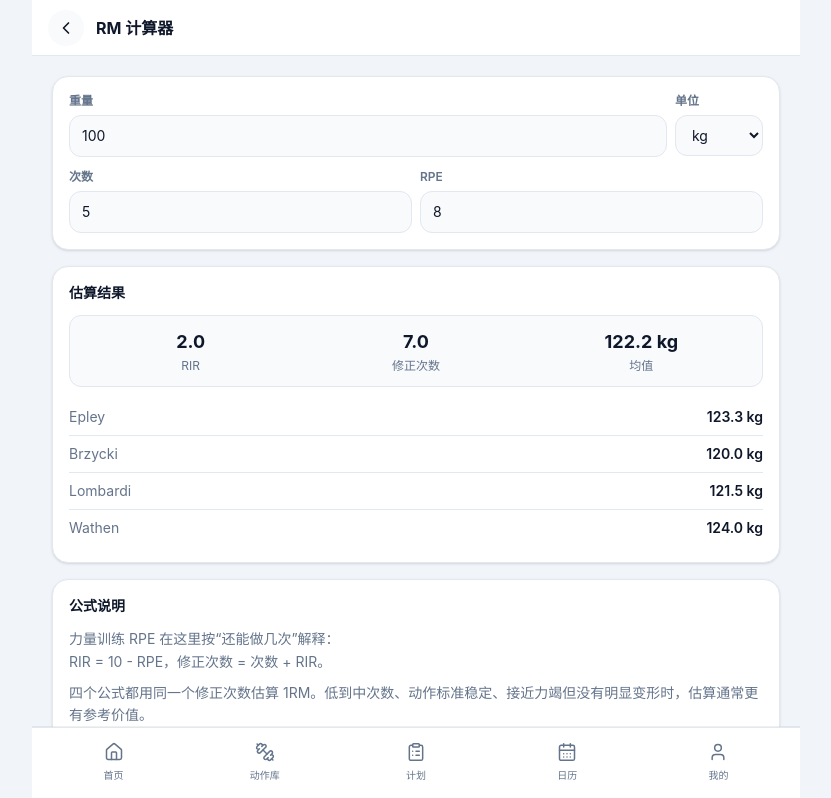
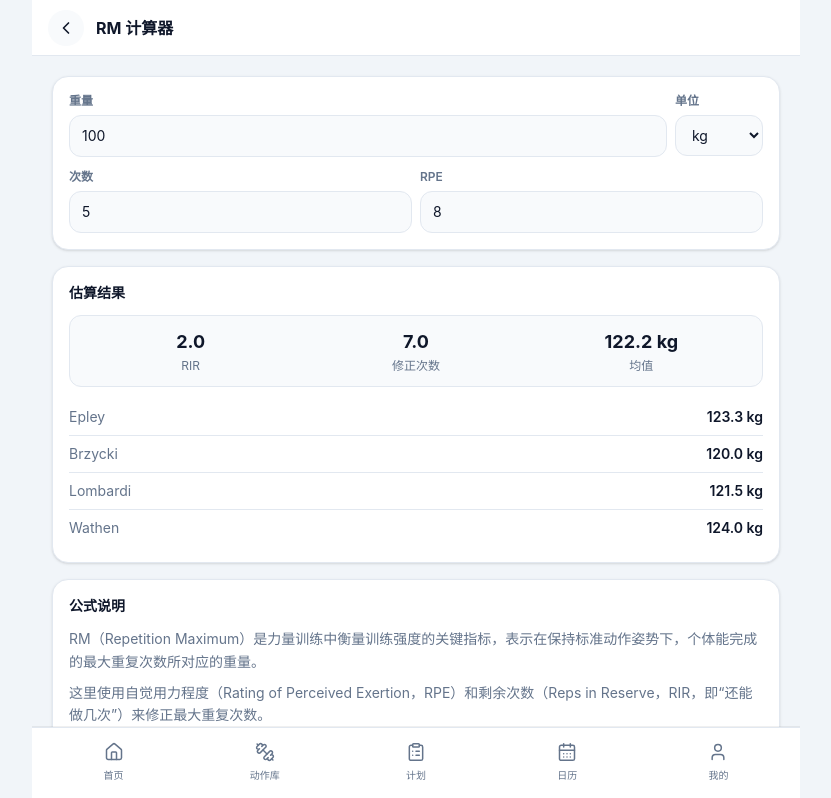
Before and after one commit to Mapotofsky/bodybuilding, a React (Vite) app in the folder ironlog/frontend/: page /tools/rm in a window 1280 px wide. Shown: the top 798 px of the page, without its empty margins (224-1055 px from the left). Built offline with nearby package versions, Linux system fonts and the light colour scheme; what @capacitor/core would draw is missing.

Commit message:
docs: 优化 RM 计算器公式说明文案

```diff
--- a/ironlog/frontend/src/pages/RmCalculatorPage.tsx
+++ b/ironlog/frontend/src/pages/RmCalculatorPage.tsx
@@ -149,7 +149,8 @@ export default function RmCalculatorPage() {
         <section className="app-surface rounded-2xl border shadow-sm p-4">
           <h2 className="text-sm font-bold app-text mb-3">公式说明</h2>
           <div className="space-y-2 text-sm app-text-muted leading-relaxed">
-            <p>力量训练 RPE 在这里按“还能做几次”解释：<br />RIR = 10 - RPE，修正次数 = 次数 + RIR。</p>
+            <p>RM（Repetition Maximum）是力量训练中衡量训练强度的关键指标，表示在保持标准动作姿势下，个体能完成的最大重复次数所对应的重量。</p>
+            <p>这里使用自觉用力程度（Rating of Perceived Exertion，RPE）和剩余次数（Reps in Reserve，RIR，即“还能做几次”）来修正最大重复次数。<br />RIR = 10 - RPE，修正次数 = 次数 + RIR。</p>
             <p>四个公式都用同一个修正次数估算 1RM。低到中次数、动作标准稳定、接近力竭但没有明显变形时，估算通常更有参考价值。</p>
             <p>次数越高、动作越不熟、RPE 判断越不准，误差越容易放大。结果适合做训练重量参考，不适合替代正式 1RM 测试。</p>
           </div>
```
